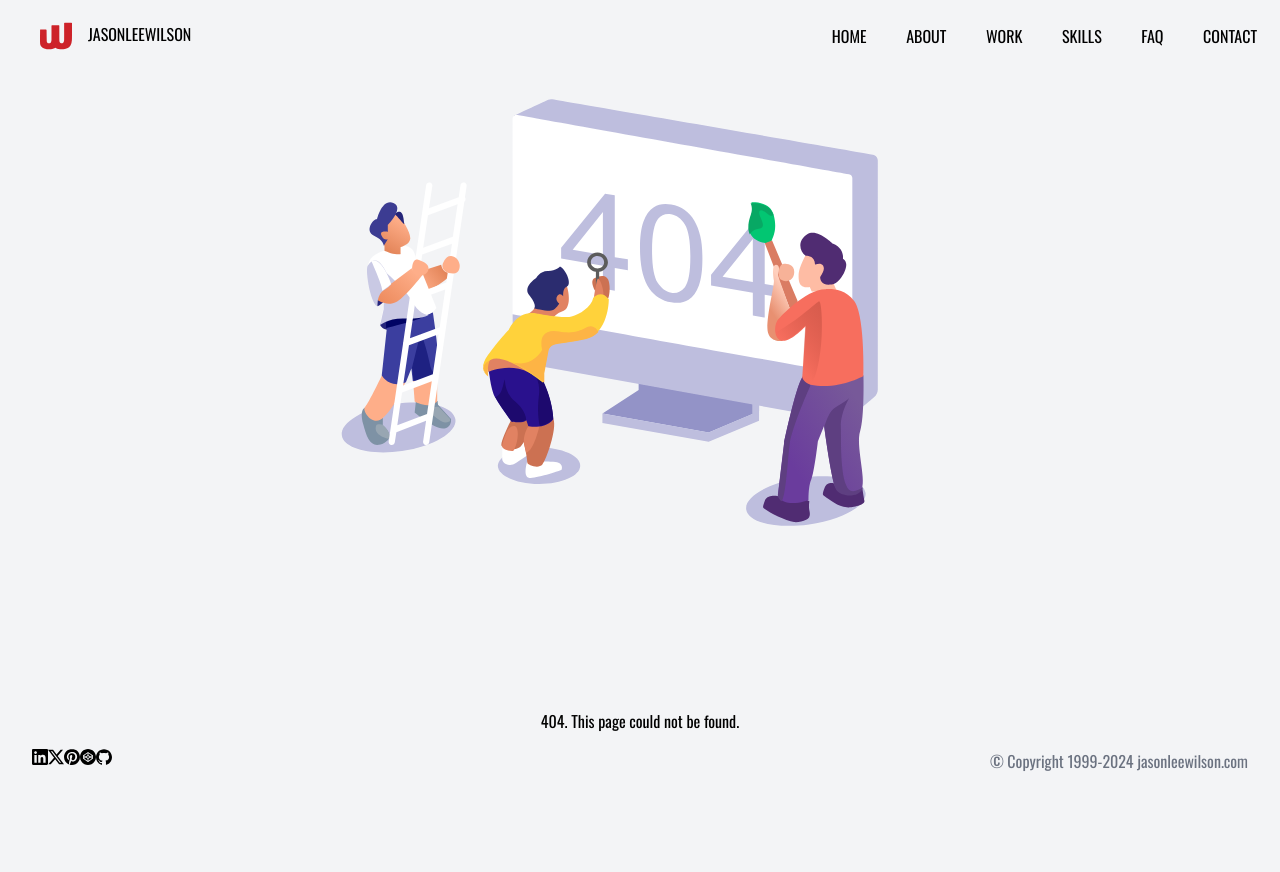
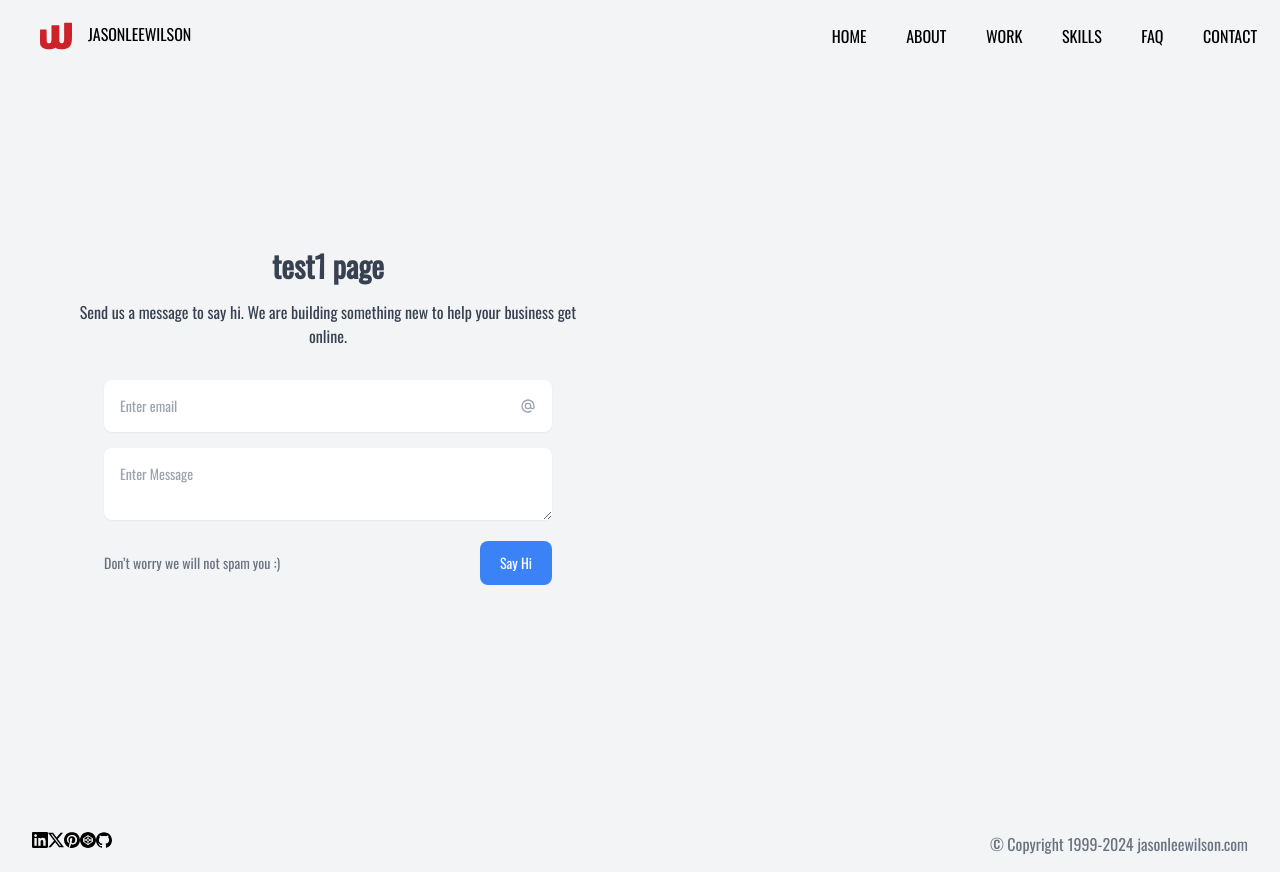
Before and after one commit to jasonleewilson/jasonleewilson, a Next.js app: page /test1 in a window 1280 px wide. Before the commit this address had no page. Before the commit the page ends 800 px from the top, so only its background shows below. Built offline with nearby package versions, Linux system fonts and the light colour scheme.

Commit message:
updated form

```diff
--- /dev/null
+++ b/src/app/test1/page.tsx
@@ -0,0 +1,108 @@
+// import type { Metadata } from "next";
+import Link from "next/link";
+// import Image from "next/image";
+// import profilePic from "/src/app/images/photo-1053x700.jpeg";
+
+// export const metadata: Metadata = {
+//   title: "test1",
+//   description: "Generated by create next app",
+// };
+
+export default function test1() {
+  return (
+    <>
+      <main>
+        {/* Plugins:
+    - @tailwindcss/forms */}
+
+        <section className='relative flex flex-wrap lg:h-screen lg:items-center'>
+          <div className='w-full px-4 py-12 sm:px-6 sm:py-16 lg:w-1/2 lg:px-8 lg:py-24'>
+            <div className='mx-auto max-w-lg text-center'>
+              <h1 className='text-gray-700 text-2xl font-bold sm:text-3xl'>
+                test1 page
+              </h1>
+
+              <p className='mt-4 text-gray-700'>
+                Send us a message to say hi. We are building something new to
+                help your business get online.
+              </p>
+            </div>
+
+            <form
+              name='contact'
+              action='/thankyou'
+              method='post'
+              className='mx-auto mb-0 mt-8 max-w-md space-y-4'
+              netlify='true'
+            >
+              <div>
+                <label htmlFor='email' className='sr-only'>
+                  Email
+                </label>
+
+                <div className='relative'>
+                  <input
+                    type='email'
+                    className='w-full rounded-lg border-gray-200 p-4 pe-12 text-sm shadow-sm'
+                    name='email'
+                    aria-label='email'
+                    placeholder='Enter email'
+                    required
+                  />
+
+                  <span className='absolute inset-y-0 end-0 grid place-content-center px-4'>
+                    <svg
+                      xmlns='http://www.w3.org/2000/svg'
+                      className='size-4 text-gray-400'
+                      fill='none'
+                      viewBox='0 0 24 24'
+                      stroke='currentColor'
+                    >
+                      <path
+                        strokeLinecap='round'
+                        strokeLinejoin='round'
+                        strokeWidth='2'
+                        d='M16 12a4 4 0 10-8 0 4 4 0 008 0zm0 0v1.5a2.5 2.5 0 005 0V12a9 9 0 10-9 9m4.5-1.206a8.959 8.959 0 01-4.5 1.207'
+                      />
+                    </svg>
+                  </span>
+                </div>
+              </div>
+
+              <div>
+                <label htmlFor='message' className='sr-only'>
+                  Messgage
+                </label>
+
+                <div className='relative'>
+                  <textarea
+                    type='textarea'
+                    className='w-full rounded-lg border-gray-200 p-4 pe-12 text-sm shadow-sm form-control'
+                    name='message'
+                    aria-label='message'
+                    placeholder='Enter Message'
+                    required
+                  />
+                </div>
+              </div>
+
+              <div className='flex items-center justify-between'>
+                <p className='text-sm text-gray-500'>
+                  Don&rsquo;t worry we will not spam you :)
+                </p>
+
+                <button
+                  type='submit'
+                  className='inline-block rounded-lg bg-blue-500 px-5 py-3 text-sm font-medium text-white'
+                  value='Submit Message'
+                >
+                  Say Hi
+                </button>
+              </div>
+            </form>
+          </div>
+        </section>
+      </main>
+    </>
+  );
+}
```
